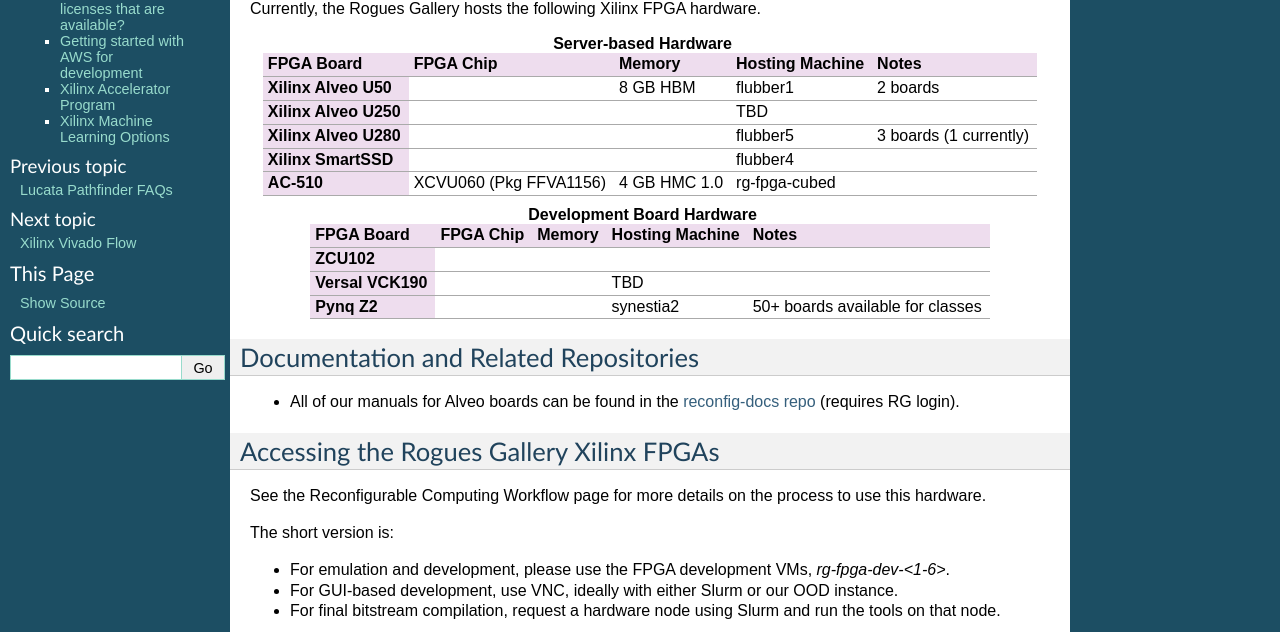
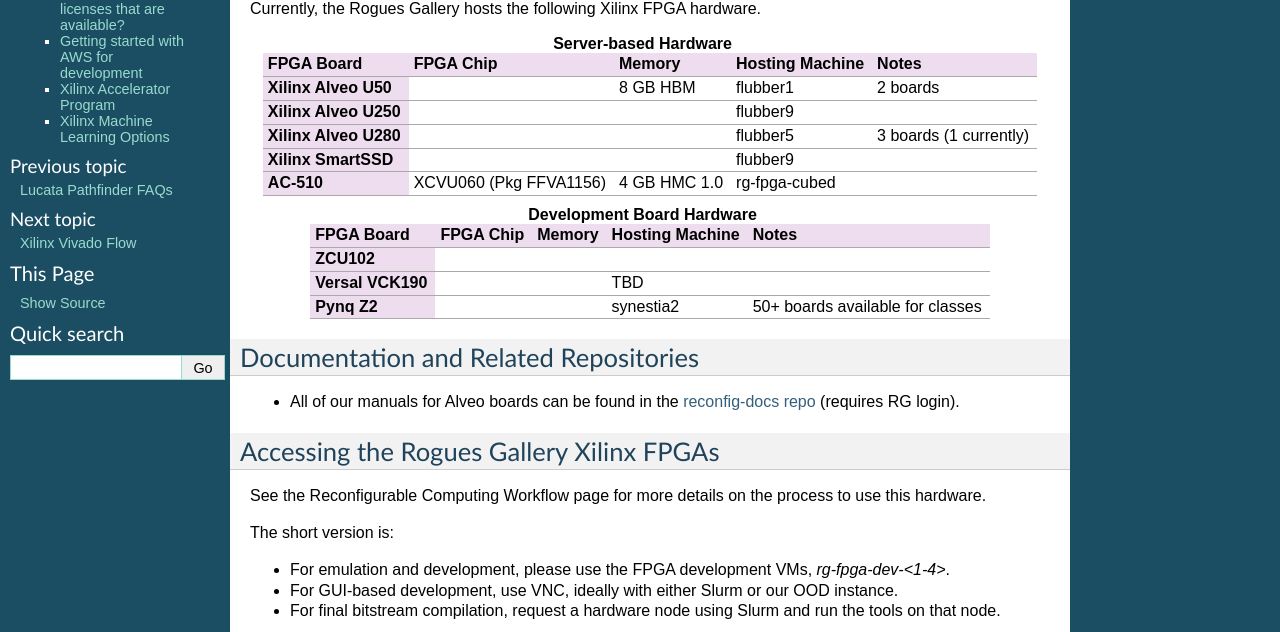
Before and after one commit to gt-crnch-rg/read-the-docs, a Sphinx documentation site: the page built from docs/reconfig/xilinx/xilinx-getting-started.rst, in a window 1280 px wide and 900 px high. Shown: the part 265-897 px from the top of the window. Built offline with Sphinx 7.4.7, drawn with Linux system fonts in a browser that asks for light colours; pages that are not in the unit, such as notebooks, are missing from menus.

Commit message:
Update xilinx-getting-started.rst

```diff
--- a/docs/reconfig/xilinx/xilinx-getting-started.rst
+++ b/docs/reconfig/xilinx/xilinx-getting-started.rst
@@ -28,7 +28,7 @@
     * - Xilinx Alveo U250
       -
       -
-      - TBD
+      - flubber9
       -
     * - Xilinx Alveo U280
       -
@@ -38,7 +38,7 @@
     * - Xilinx SmartSSD
       -
       -
-      - flubber4
+      - flubber9
       -
     * - AC-510
       - XCVU060 (Pkg FFVA1156)
@@ -84,7 +84,7 @@
 
 The short version is:
 
-* For emulation and development, please use the FPGA development VMs, `rg-fpga-dev-<1-6>`.
+* For emulation and development, please use the FPGA development VMs, `rg-fpga-dev-<1-4>`.
 * For GUI-based development, use VNC, ideally with either Slurm or our OOD instance.
 * For final bitstream compilation, request a hardware node using Slurm and run the tools on that node.
 
```
